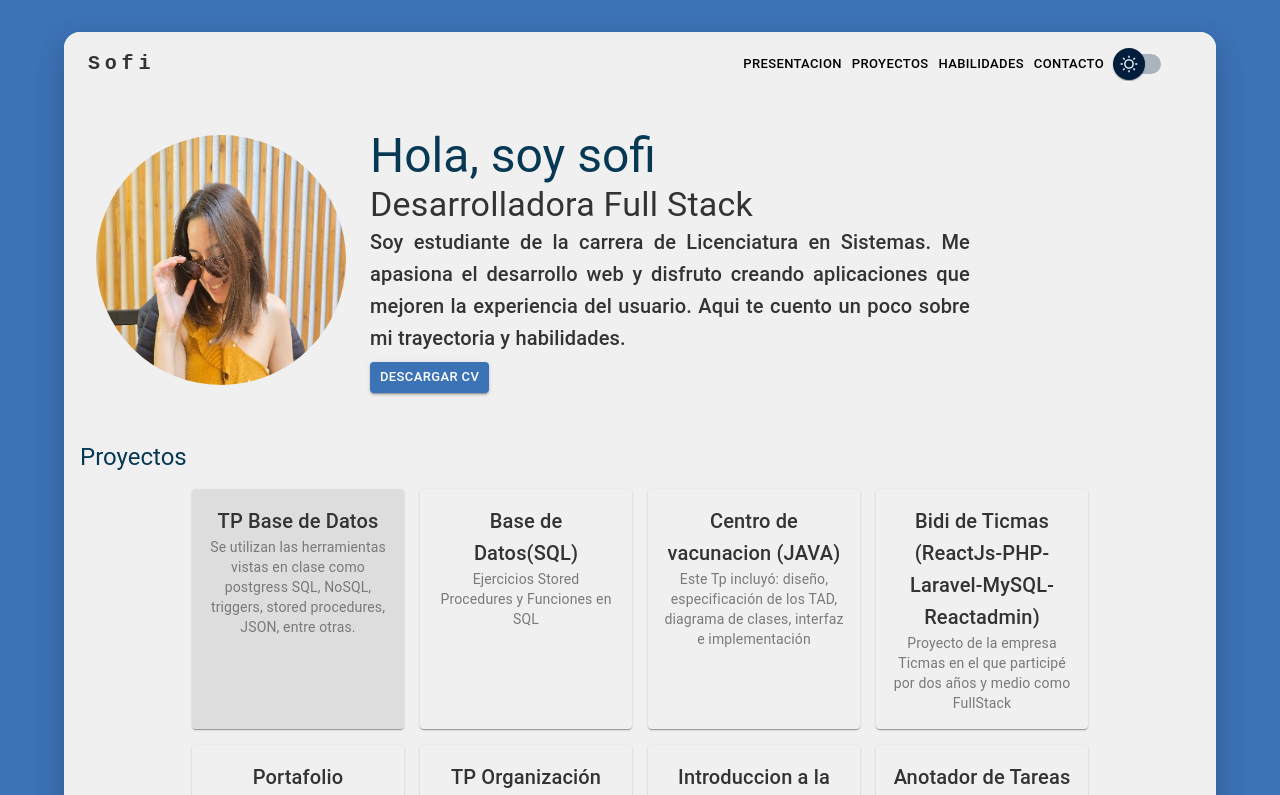
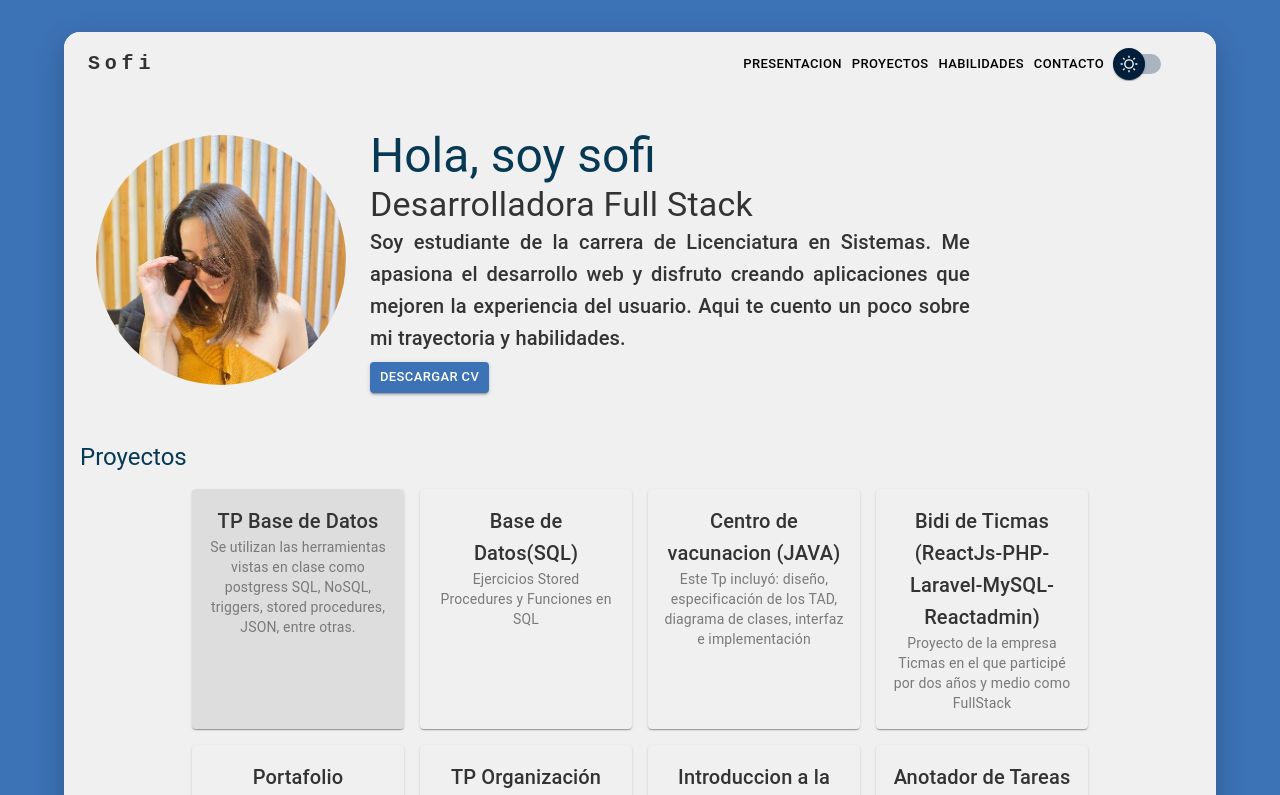
Before and after one commit to sofiAlcaraz/PortafolioReactJS, a React (Vite) app: page / in a window 1280 px wide. Shown: the top 795 px of the page. Built offline with nearby package versions, Linux system fonts and the light colour scheme.

Commit message:
fix image css

```diff
--- a/src/components/Presentation.jsx
+++ b/src/components/Presentation.jsx
@@ -20,6 +20,7 @@ const Presentation = () => {
         sx={{
           width: "250px",
           height: "250px",
+          objectFit: "cover",
           borderRadius: "50%",
         }}
       />
```
